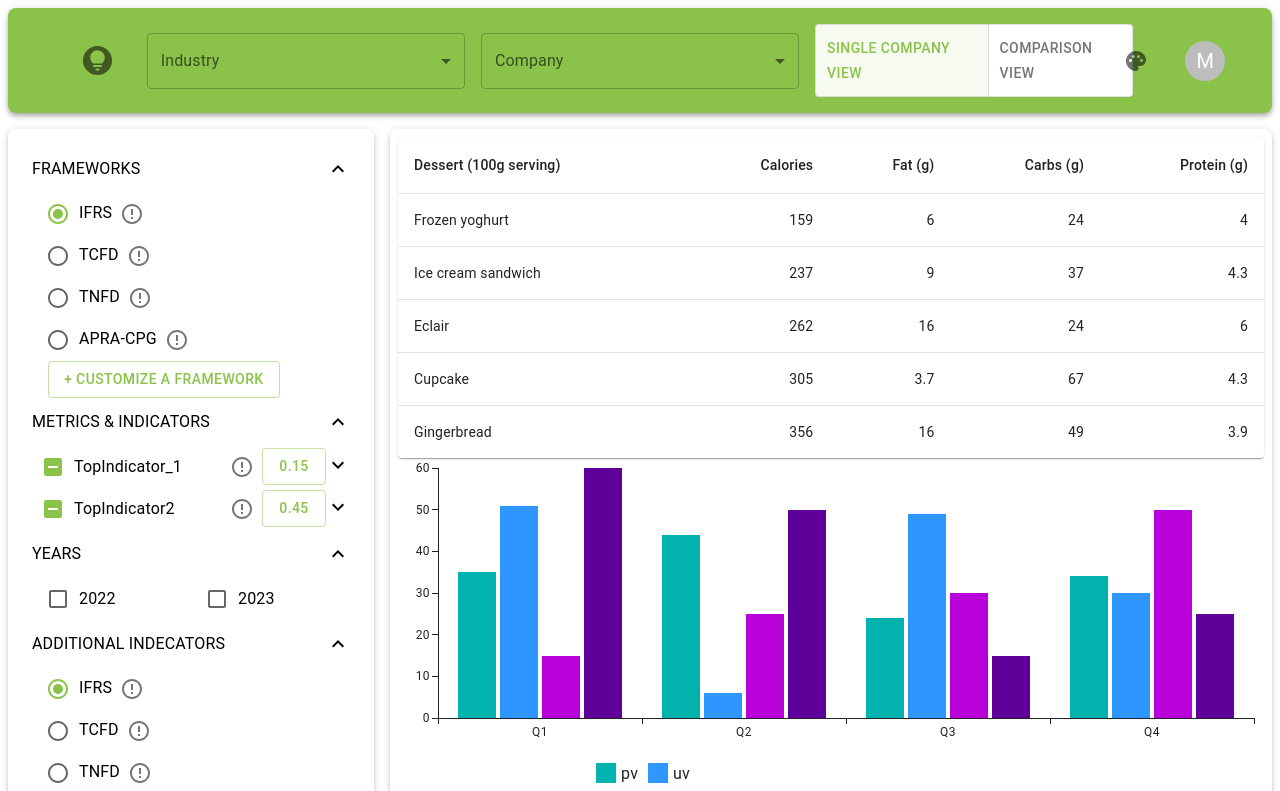
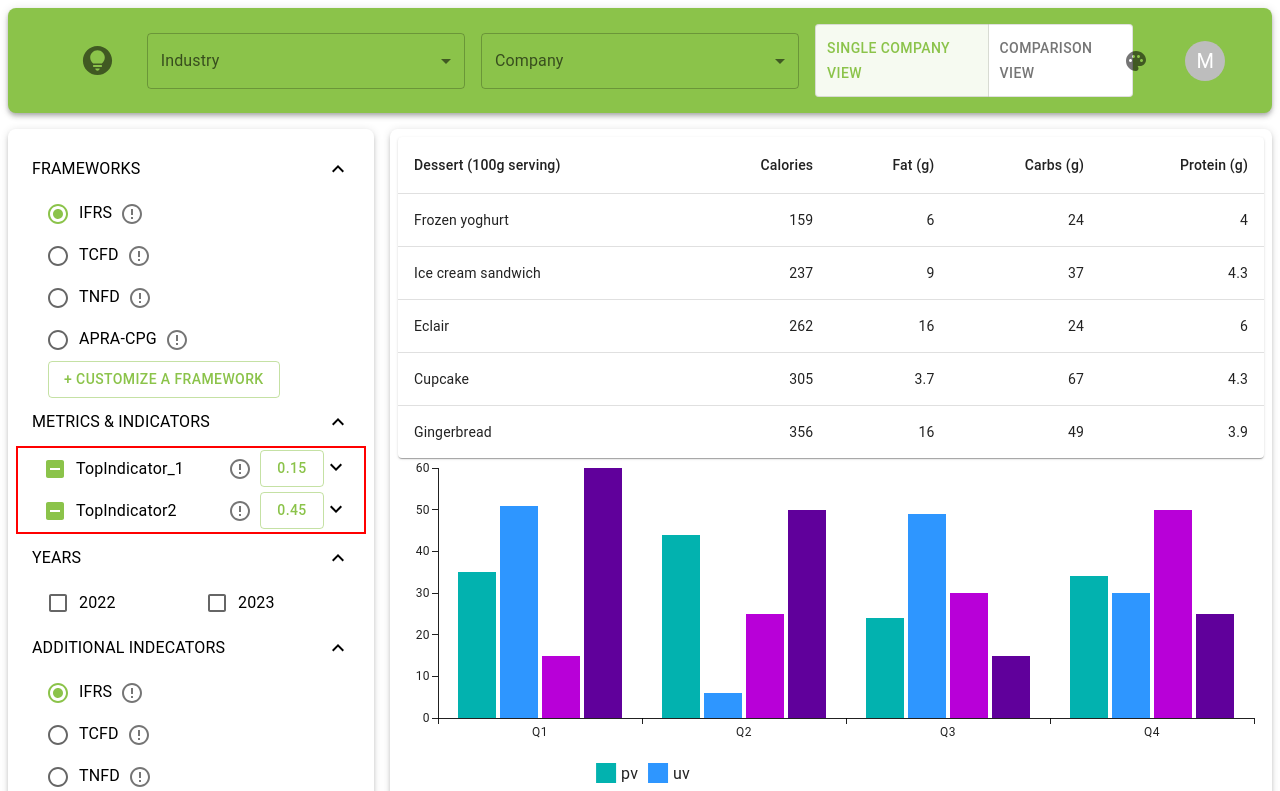
Before and after one commit to COMP9900-24T1-Nullbody/frontend, a React (Create React App) app: page /main/multi in a window 1280 px wide. Shown: the top 791 px of the page. Built offline with nearby package versions, Linux system fonts and the light colour scheme; sample sign-in values are in the browser's storage.

Commit message:
现在能给topindicator和subindicators添加红色报错边框了 根据对应的indicators里的weights总和是否为1来判断

```diff
--- a/src/components/CollapseSiders/Metrics/MetricsOptions.jsx
+++ b/src/components/CollapseSiders/Metrics/MetricsOptions.jsx
@@ -91,7 +91,7 @@ export default function NestedCheckbox() {
   };
 
   return (
-    <Box>
+    <Box border={calculateTopBorder(data)}>
       {data.map((topIndicatorItem, index) => (
         <Box key={index}>
           <TopIndicator
@@ -118,7 +118,10 @@ export default function NestedCheckbox() {
             timeout="auto"
             unmountOnExit
           >
-            <Box sx={{ pl: 2, pr: 2 }}>
+            <Box
+              sx={{ pl: 2, pr: 2 }}
+              border={calculateSubBorder(topIndicatorItem.subIndicators)}
+            >
               {topIndicatorItem.subIndicators.map(
                 (subIndicatorItem, subIndicatorIndex) => (
                   <SubIndicator
@@ -173,3 +176,20 @@ export default function NestedCheckbox() {
     </Box>
   );
 }
+
+function calculateTopBorder(data) {
+  const totalWeight = data.reduce(
+    (accumulator, item) => accumulator + item.weight,
+    0
+  );
+  return totalWeight !== 1 ? "2px solid red" : "none";
+}
+
+function calculateSubBorder(subIndicators) {
+  let totalWeight = subIndicators.reduce(
+    (accumulator, subIndicator) => accumulator + subIndicator.weight,
+    0
+  );
+
+  return totalWeight !== 1 ? "2px solid red" : "none";
+}
```
